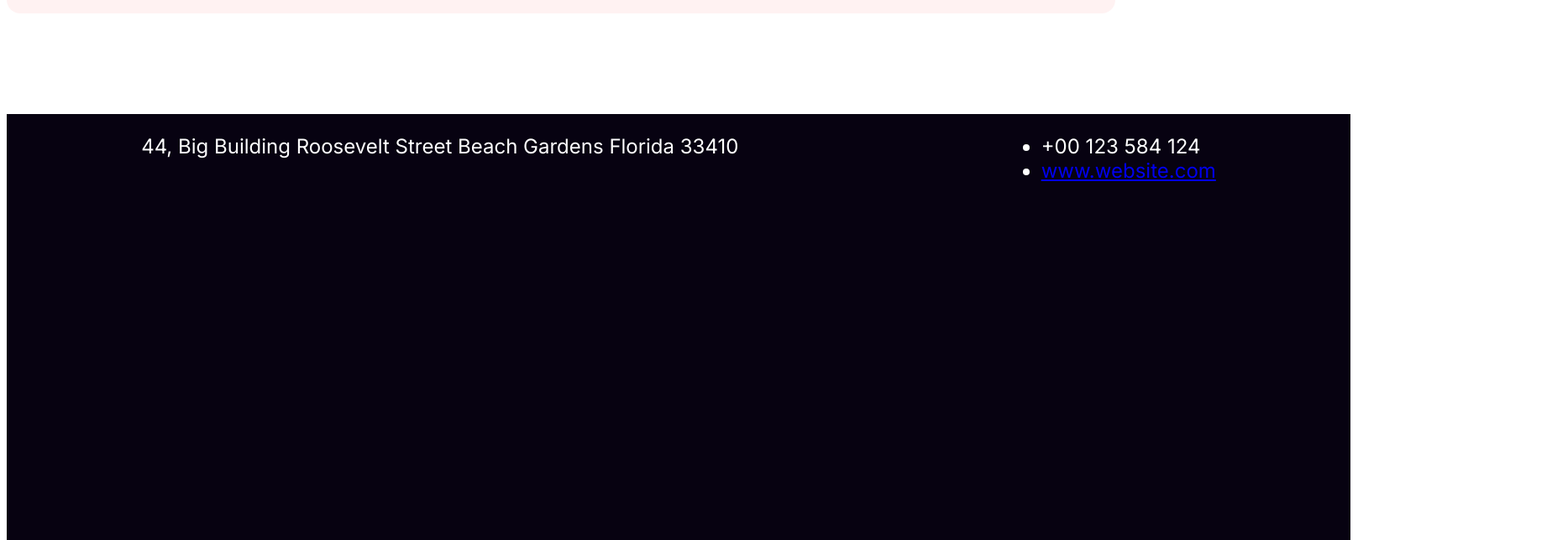
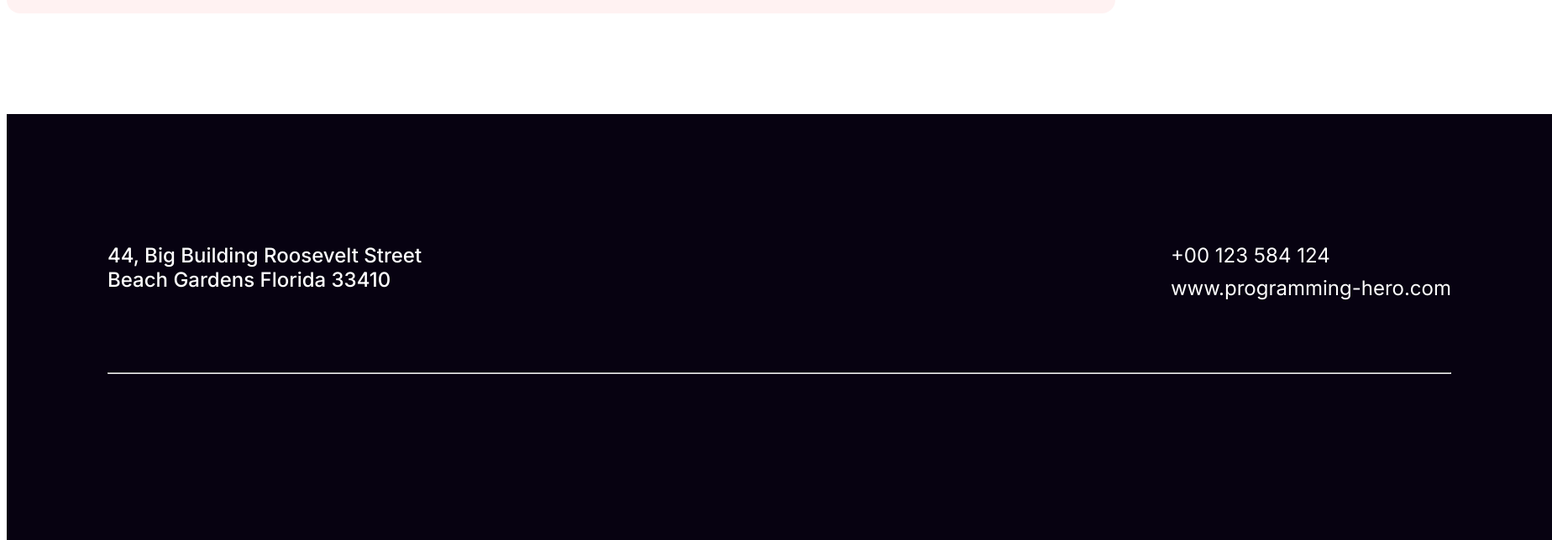
Before and after one commit to mehediibnjakir/B9A1-New-Year-Mehedi, a plain HTML site: page index.html in a window 1280 px wide. Shown: the part 5020-5664 px from the top of the page at 84% size, 1848 px wide, since content can reach past the window. Drawn offline with Linux system fonts and the light colour scheme.

Commit message:
footer 2

```diff
--- a/index.html
+++ b/index.html
@@ -122,17 +122,18 @@
     <footer class="f-bannner">
             <div class="footer-div">
               <nav class="lair1">
-                  <p>44, Big Building Roosevelt Street
+                  <p class="adress">44, Big Building Roosevelt Street
                     Beach Gardens Florida 33410</p>
-                    <ul>
+                    <ul class="contact">
                       <li>
                         +00 123 584 124
                       </li>
                       <li>
-                        <a href="www.programming-hero.com">www.website.com</a>
+                        <a href="https://www.programming-hero.com/">www.programming-hero.com</a>
                       </li>
                     </ul>
               </nav>
+              <hr>
               <div class="lair2">
 
               </div>
--- a/style/index.css
+++ b/style/index.css
@@ -410,9 +410,28 @@ font-family: 'Merriweather', serif; */
     color: #FFF;
     font-family: Inter;
     font-size: 24px;
+    padding: 120px;
 }
 
 .lair1 {
     display: flex;
-    justify-content: space-around;
+    justify-content: space-between;
+    padding-bottom: 50px;
 }
+
+.adress {
+    color: #FFF;
+    width: 375px;
+    font-size: 24px;
+    font-weight: 500;
+    /* 166.667% */
+    padding-top: 10px;
+}
+.contact li {
+    list-style: none;
+    margin-top: 10px;
+}
+.contact a {
+    text-decoration: none;
+    color: #FFF;
+}
```
